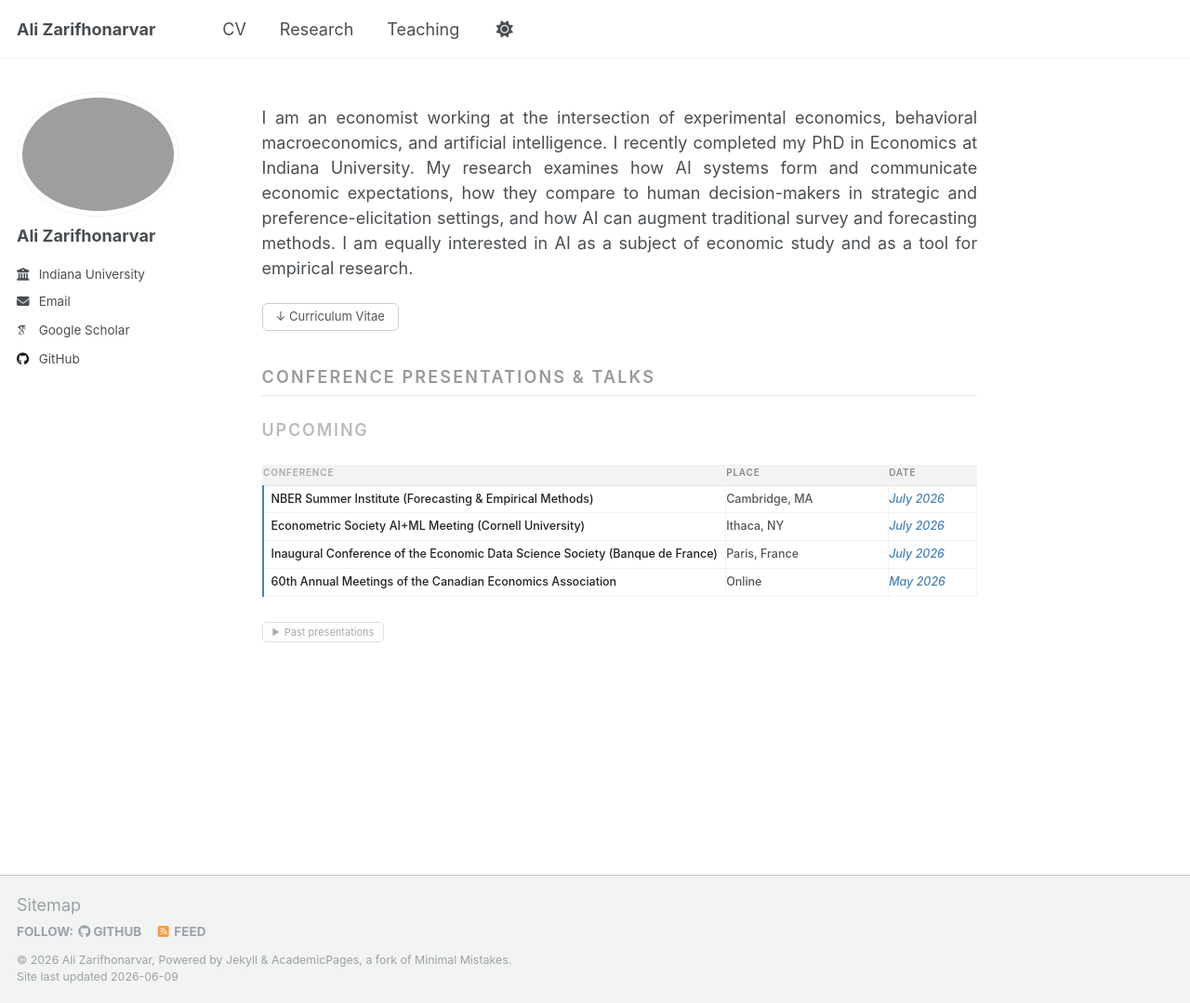
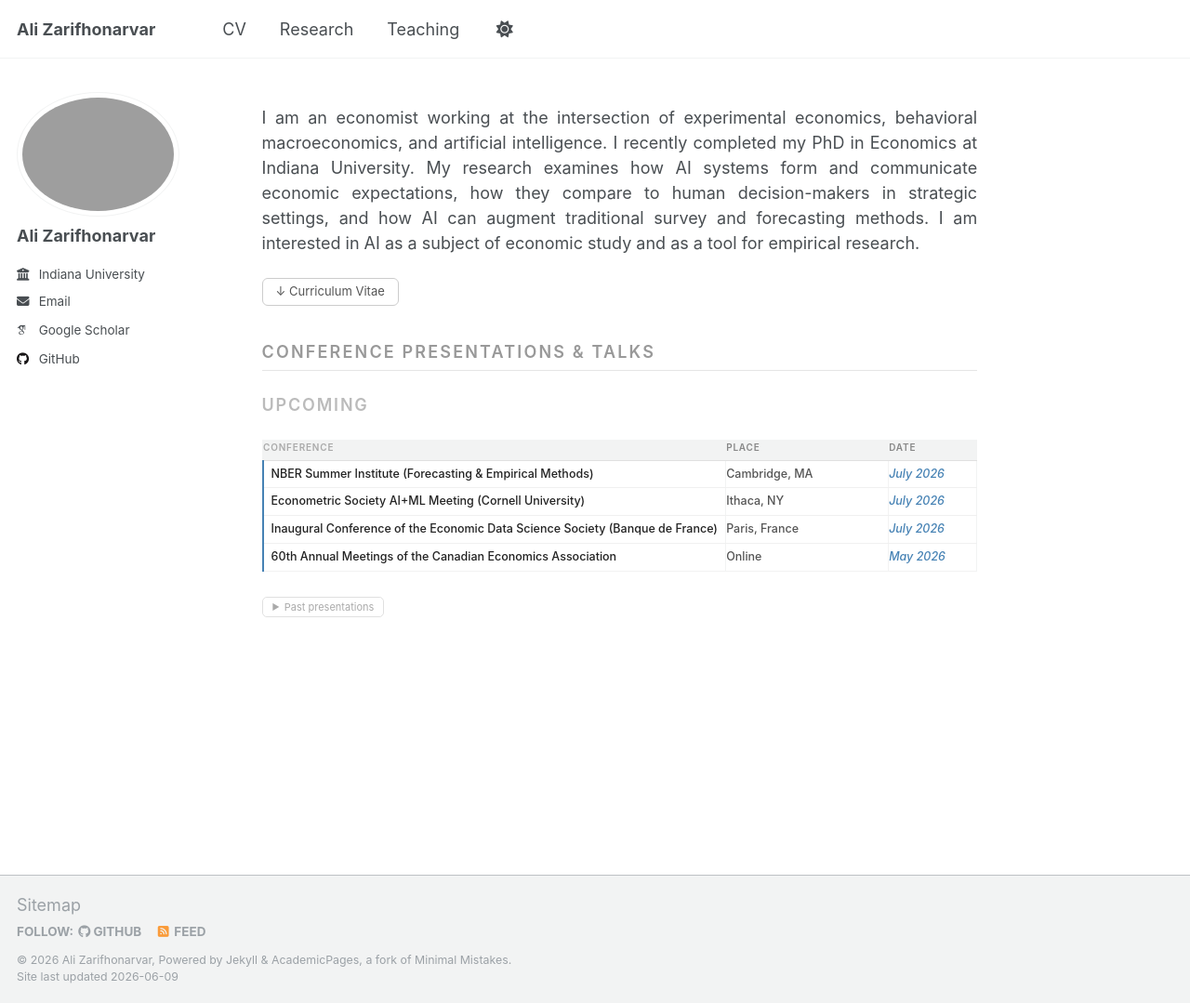
Before and after one commit to alizarif/alizarif.github.io, a Jekyll site: the page built from _pages/about.html, in a window 1280 px wide and 1079 px high. Shown: the whole window at 93% size. Built offline with Jekyll 4.4.1, drawn with Linux system fonts in a browser that asks for light colours; some web fonts are replaced.

Commit message:
Update about.html

```diff
--- a/_pages/about.html
+++ b/_pages/about.html
@@ -130,7 +130,7 @@ redirect_from:
   }
 </style>
 
-<p class="ab-intro">I am an economist working at the intersection of experimental economics, behavioral macroeconomics, and artificial intelligence. I recently completed my PhD in Economics at Indiana University. My research examines how AI systems form and communicate economic expectations, how they compare to human decision-makers in strategic and preference-elicitation settings, and how AI can augment traditional survey and forecasting methods. I am equally interested in AI as a subject of economic study and as a tool for empirical research.</p>
+<p class="ab-intro">I am an economist working at the intersection of experimental economics, behavioral macroeconomics, and artificial intelligence. I recently completed my PhD in Economics at Indiana University. My research examines how AI systems form and communicate economic expectations, how they compare to human decision-makers in strategic settings, and how AI can augment traditional survey and forecasting methods. I am interested in AI as a subject of economic study and as a tool for empirical research.</p>
 
 <a class="ab-cv" href="https://alizarif.github.io/assets/Ali_Zarifhonarvar_CV.pdf">↓ Curriculum Vitae</a>
 
```
